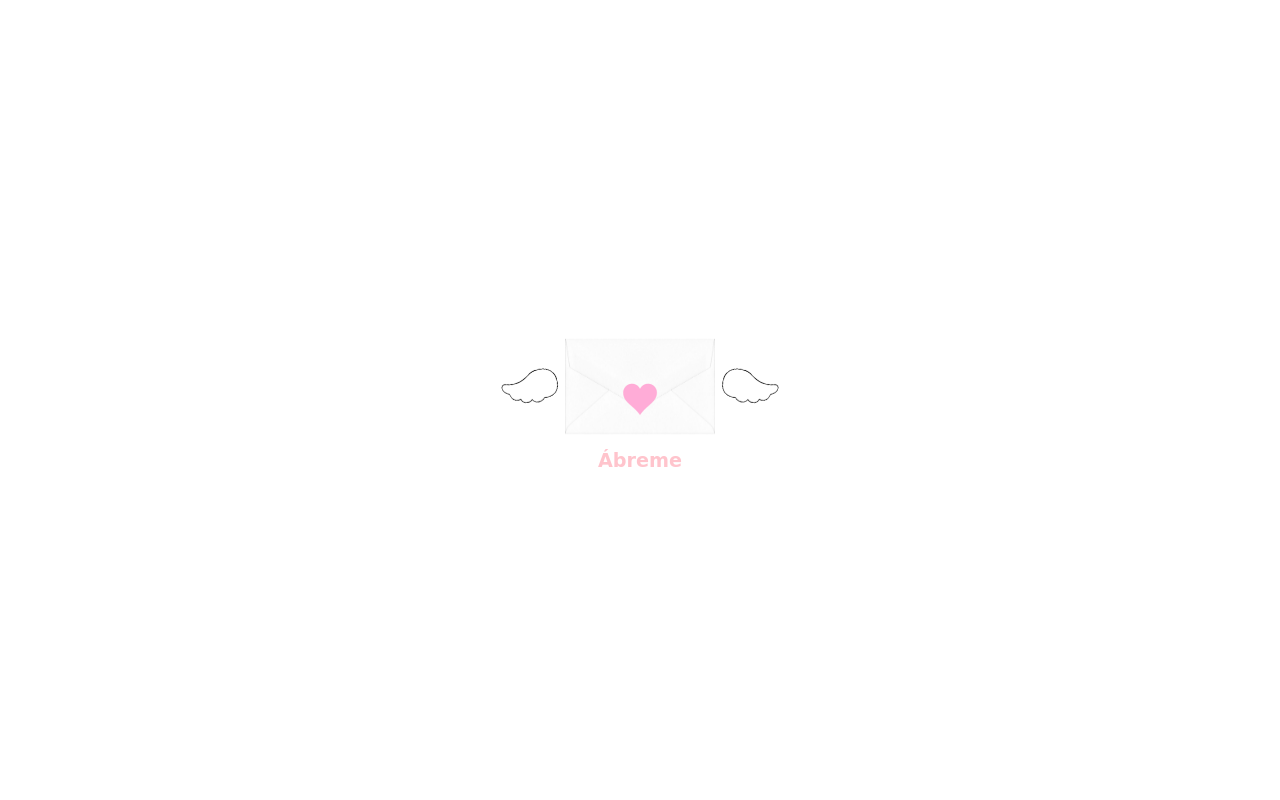
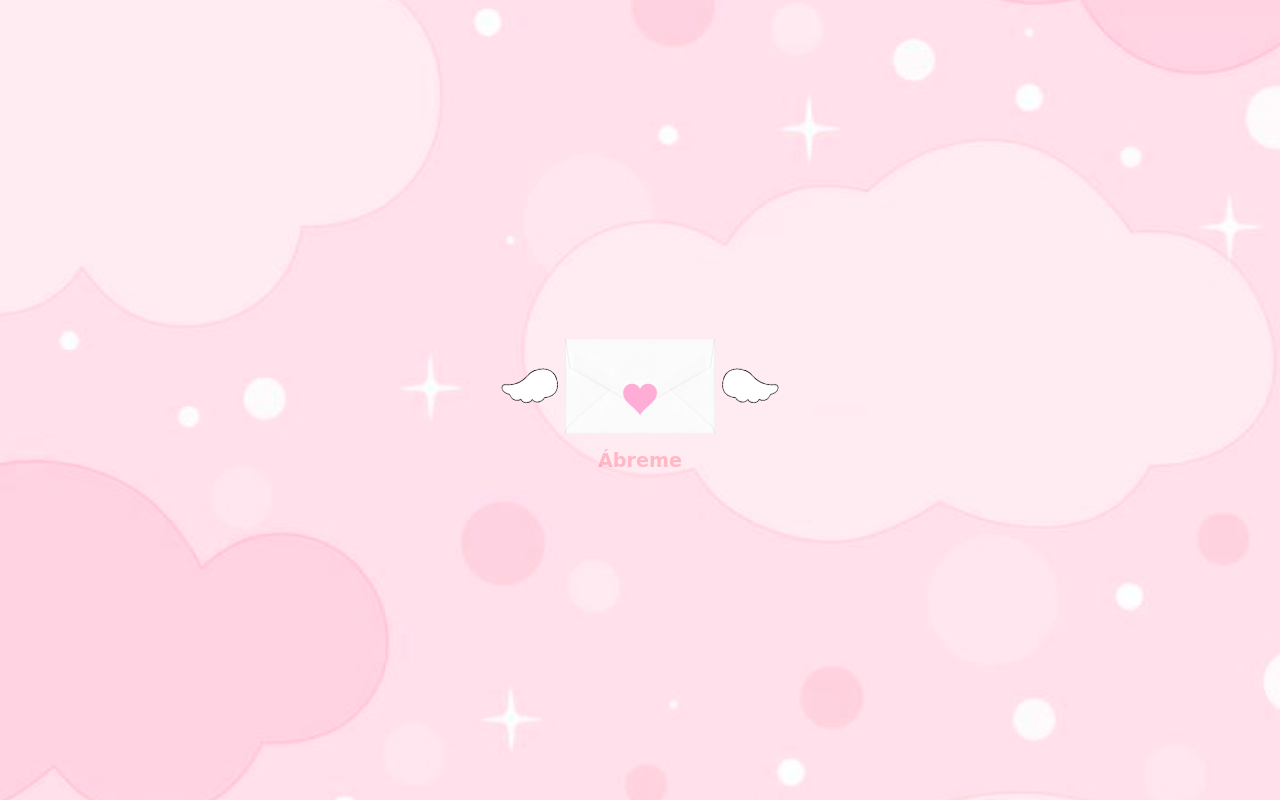
Before and after one commit to BarajasAngel/Happy, a plain HTML site: page index.html in a window 1280 px wide. Drawn offline with Linux system fonts and the light colour scheme.

Commit message:
fix ruta 3,0

```diff
--- a/css/style.css
+++ b/css/style.css
@@ -2,7 +2,7 @@
 body {
   margin: 0;
   padding: 0;
-  background: url('./img/Background.png') no-repeat center center;
+  background: url('../img/Background.png') no-repeat center center;
   background-size: cover;
   height: 100vh;
   display: flex;
```
